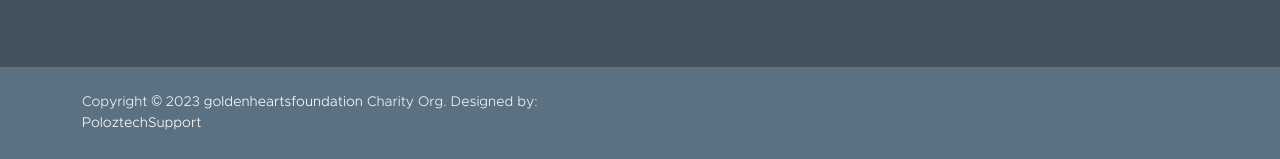
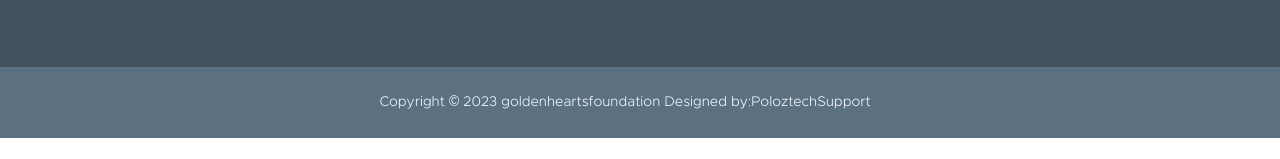
Before and after one commit to poloztech123/golden, a plain HTML site: page donate.html in a window 1280 px wide. Shown: the part 1500-1659 px from the top of the page. After the commit the page ends 1638 px from the top, so only its background shows below. Drawn offline with Linux system fonts and the light colour scheme.

Commit message:
commitment

```diff
--- a/css/style.css
+++ b/css/style.css
@@ -1177,6 +1177,7 @@ blockquote::before {
   color: var(--section-bg-color);
   font-size: var(--copyright-font-size);
   margin-right: 30px;
+  text-align: center;
 }
 
 .site-footer .custom-btn {
--- a/donate.html
+++ b/donate.html
@@ -328,9 +328,8 @@
                 <div class="container">
                     <div class="row">
 
-                        <div class="col-lg-6 col-md-7 col-12">
-                            <p class="copyright-text mb-0">Copyright © 2023 <a href="#">goldenheartsfoundation</a> Charity Org.
-                        	Designed by: <a href="#" target="_blank">PoloztechSupport</a></p>
+                        <div class="col-lg-12 col-md-7 col-12">
+                            <p class="copyright-text mb-0">Copyright © 2023 goldenheartsfoundation Designed by:PoloztechSupport</p>
                         </div>
 
                         <!-- <div class="col-lg-6 col-md-5 col-12 d-flex justify-content-center align-items-center mx-auto">
```
Also changed, not shown: gallery.html (+2 -3 lines), index.html (+2 -3 lines).
